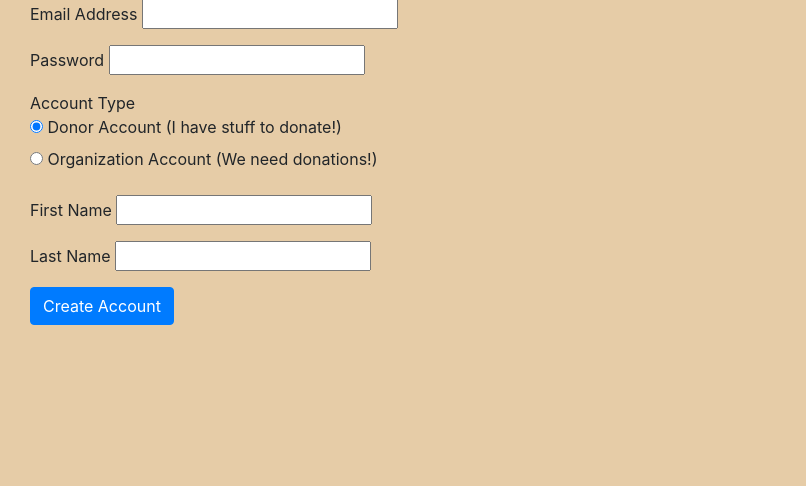
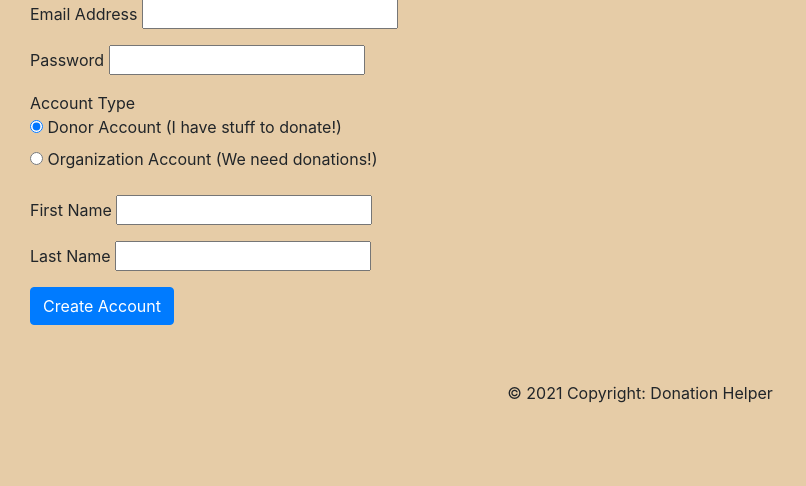
Before and after one commit to carriekuhlman/donation_site_project, a Flask app: page /account-details in a window 1280 px wide. Shown: the part 99-585 px from the top of the page, without its empty margins (0-806 px from the left). Run offline with Flask 2, Linux system fonts and the light colour scheme; some libraries are stand-ins or nearby versions.

Commit message:
Additonal styling and added footer to base.html.

```diff
--- a/templates/base.html
+++ b/templates/base.html
@@ -123,6 +123,12 @@
       {% block after_body %}{% endblock %}
     </div>
 
+    <footer class="page-footer font-small pt-4">
+      <div class="footer-copyright text-center py-3">
+        © 2021 Copyright: Donation Helper
+      </div>
+    </footer>
+
     <script src="https://code.jquery.com/jquery-3.6.0.js" integrity="sha256-H+K7U5CnXl1h5ywQfKtSj8PCmoN9aaq30gDh27Xc0jk=" crossorigin="anonymous"></script>
     <script src="https://cdnjs.cloudflare.com/ajax/libs/popper.js/1.12.9/umd/popper.min.js" integrity="sha384-ApNbgh9B+Y1QKtv3Rn7W3mgPxhU9K/ScQsAP7hUibX39j7fakFPskvXusvfa0b4Q" crossorigin="anonymous"></script>
     <script src="https://maxcdn.bootstrapcdn.com/bootstrap/4.0.0/js/bootstrap.min.js" integrity="sha384-JZR6Spejh4U02d8jOt6vLEHfe/JQGiRRSQQxSfFWpi1MquVdAyjUar5+76PVCmYl" crossorigin="anonymous"></script>
```
Also changed, not shown: templates/homepage.html (+0 -42 lines).
